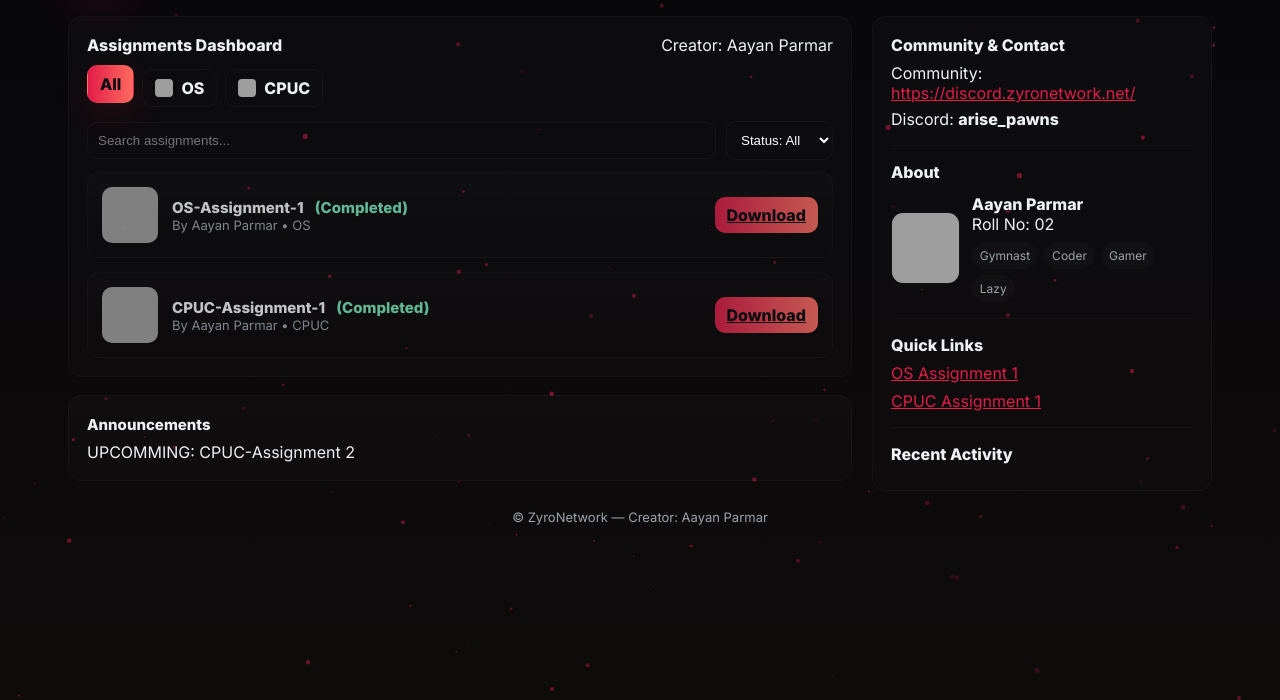
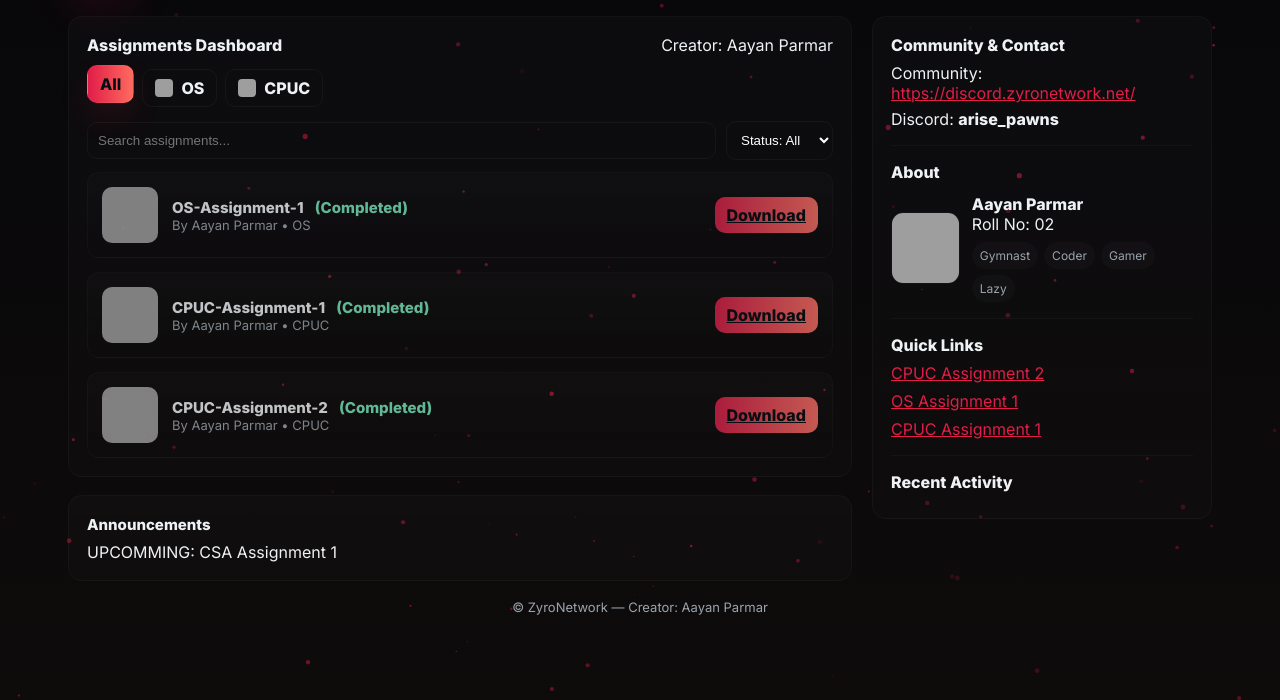
Before and after one commit to AustinKarasu/AayanPortfilio, a plain HTML site: page index.html in a window 1280 px wide. Shown: the part 100-800 px from the top of the page. Drawn offline with Linux system fonts and the light colour scheme; grey boxes are pictures that could not be loaded.

Commit message:
Update index.html

```diff
--- a/index.html
+++ b/index.html
@@ -12,7 +12,6 @@
     }
     *{box-sizing:border-box}
     body{margin:0;font-family:Inter,system-ui;background:linear-gradient(180deg,#07070a,#0e0b0b);color:#eef2f4;min-height:100vh}
-
     .stage{padding:28px;max-width:1200px;margin:0 auto}
     header{display:flex;justify-content:space-between;align-items:center}
     .brand{display:flex;gap:14px;align-items:center}
@@ -20,51 +19,39 @@
     .logo img{max-width:85%;max-height:85%;object-fit:contain}
     h1{margin:0;font-size:20px}
     .subtitle{color:var(--muted);font-size:13px}
-
     .announce{background:rgba(225,29,72,0.06);color:var(--accent);padding:8px 12px;border-radius:10px;font-weight:700}
-
     .grid{display:grid;grid-template-columns:1fr 340px;gap:20px;margin-top:20px}
-
     .card{background:linear-gradient(180deg,rgba(255,255,255,0.02),rgba(255,255,255,0.01));padding:18px;border-radius:14px;border:1px solid rgba(255,255,255,0.03)}
-
     .tabs{display:flex;gap:8px;margin:14px 0}
     .tab{display:flex;align-items:center;gap:8px;padding:8px 12px;border-radius:10px;cursor:pointer;font-weight:700;border:1px solid rgba(255,255,255,0.04);background:transparent;transition:all .18s}
     .tab img{width:18px;height:18px;border-radius:4px}
     .tab.active{background:linear-gradient(90deg,var(--accent),var(--accent-2));color:#061014;transform:translateY(-4px);box-shadow:0 14px 30px rgba(225,29,72,0.12)}
-
     .controls{display:flex;gap:10px;align-items:center;margin-bottom:12px}
     .search{flex:1}
     .search input{width:100%;padding:10px;border-radius:10px;border:1px solid rgba(255,255,255,0.04);background:transparent;color:#fff}
     .filter select{padding:10px;border-radius:10px;border:1px solid rgba(255,255,255,0.04);background:transparent;color:#fff}
-
     .assign-list{display:grid;gap:14px}
     .assign{display:flex;justify-content:space-between;align-items:center;padding:14px;border-radius:12px;background:linear-gradient(180deg,rgba(255,255,255,0.02),transparent);border:1px solid rgba(255,255,255,0.03);transition:transform .22s ease,box-shadow .22s ease}
     .assign:hover{transform:translateY(-8px);box-shadow:0 28px 60px rgba(0,0,0,0.6)}
     .assign.completed{opacity:0.8;filter:grayscale(.1)}
-
     .left{display:flex;gap:14px;align-items:center}
     .badge-img{width:56px;height:56px;border-radius:10px;background:rgba(255,255,255,0.02);display:flex;align-items:center;justify-content:center;overflow:hidden;transition:transform .25s ease, box-shadow .25s ease}
     .badge-img img{width:100%;height:100%;object-fit:cover;transition:transform .25s ease}
     .assign:hover .badge-img{transform:scale(1.1);box-shadow:0 0 14px rgba(225,29,72,0.4)}
     .assign:hover .badge-img img{transform:scale(1.15)}
-
     .meta{font-size:15px;font-weight:700}
     .sub{color:var(--muted);font-size:13px}
-
     .actions{display:flex;gap:10px;align-items:center}
     .btn{padding:8px 12px;border-radius:10px;border:0;font-weight:700;cursor:pointer}
     .btn.download{background:linear-gradient(90deg,var(--accent),var(--accent-2));color:#061014}
     .btn.ghost{background:transparent;border:1px solid rgba(255,255,255,0.04);color:var(--muted)}
-
     .sidebar .card{position:sticky;top:24px}
     .profile{display:flex;gap:12px;align-items:center;margin-top:12px}
     .avatar{width:72px;height:72px;border-radius:12px;overflow:hidden;border:1px solid rgba(255,255,255,0.03)}
     .avatar img{width:100%;height:100%;object-fit:cover}
     .tags{display:flex;gap:6px;flex-wrap:wrap;margin-top:8px}
     .tag{background:rgba(255,255,255,0.02);padding:6px 8px;border-radius:999px;font-size:12px;color:var(--muted)}
-
     footer{text-align:center;color:var(--muted);margin:18px 0;font-size:13px}
-
     @media (max-width:920px){.grid{grid-template-columns:1fr}.tab img{display:none}}
   </style>
 </head>
@@ -79,7 +66,7 @@
           <div class="subtitle" id="typing">Computer Engg: Assignments — 3rd Sem</div>
         </div>
       </div>
-      <div class="announce">New: OS Assignment-1</div>
+      <div class="announce">New: CPUC Assignment-2</div>
     </header>
 
     <div class="grid">
@@ -108,7 +95,7 @@
 
         <div class="card">
           <strong style="font-size:15px">Announcements</strong>
-          <div class="small" style="margin-top:8px">UPCOMMING: CPUC-Assignment 2</div>
+          <div class="small" style="margin-top:8px">UPCOMMING: CSA Assignment 1</div>
         </div>
       </section>
 
@@ -139,6 +126,7 @@
 
           <strong>Quick Links</strong>
           <div class="linklist" style="margin-top:8px;display:flex;flex-direction:column;gap:8px">
+            <a href="./CPUC-Assignment-2.pdf" download style="color:var(--accent)">CPUC Assignment 2</a>
             <a href="./OS_Assignment1.pdf" download style="color:var(--accent)">OS Assignment 1</a>
             <a href="./CPUC-Assignment-1.pdf" download style="color:var(--accent)">CPUC Assignment 1</a>
           </div>
@@ -166,7 +154,8 @@
     const STORAGE_KEY = 'zyro_assign_v3';
     let assignments = [
       {id:'os-1',title:'OS-Assignment-1',subject:'OS',file:'./OS_Assignment1.pdf',completed:true},
-      {id:'cpuc-1',title:'CPUC-Assignment-1',subject:'CPUC',file:'./CPUC-Assignment-1.pdf',completed:true}
+      {id:'cpuc-1',title:'CPUC-Assignment-1',subject:'CPUC',file:'./CPUC-Assignment-1.pdf',completed:true},
+      {id:'cpuc-2',title:'CPUC-Assignment-2',subject:'CPUC',file:'./CPUC-Assignment-2.pdf',completed:true}
     ];
 
     const activity = JSON.parse(localStorage.getItem('zyro_act_v3')||'[]');
@@ -175,17 +164,17 @@
     let activeSubject = 'All';
     function switchTab(e){ document.querySelectorAll('.tab').forEach(t=>t.classList.remove('active')); e.currentTarget.classList.add('active'); activeSubject = e.currentTarget.dataset.subject; renderList(); }
 
-    function renderList(){ const list = document.getElementById('assignList'); list.innerHTML=''; const q = (document.getElementById('search')?.value||'').trim().toLowerCase(); const status = document.getElementById('status').value; assignments.filter(a=> (activeSubject==='All' || a.subject===activeSubject) && (q==='' || a.title.toLowerCase().includes(q) || a.subject.toLowerCase().includes(q)) ).filter(a=> status==='all' || (status==='completed' && a.completed)).forEach(a=>{ const div=document.createElement('div'); div.className='assign completed'; let icon = a.subject==='OS'?'<img src="https://i.postimg.cc/wxXsBnyj/os.webp" alt="os">':a.subject==='CPUC'?'<img src="https://i.postimg.cc/rsMsWF0F/cpuc.png" alt="cpuc">':'<div style=\"width:100%;height:100%;display:flex;align-items:center;justify-content:center;color:var(--accent);font-weight:800\">'+a.subject[0]+'</div>';
+    function renderList(){ const list = document.getElementById('assignList'); list.innerHTML=''; const q = (document.getElementById('search')?.value||'').trim().toLowerCase(); const status = document.getElementById('status').value; assignments.filter(a=> (activeSubject==='All' || a.subject===activeSubject) && (q==='' || a.title.toLowerCase().includes(q) || a.subject.toLowerCase().includes(q)) ).filter(a=> status==='all' || (status==='completed' && a.completed)).forEach(a=>{ const div=document.createElement('div'); div.className='assign completed'; let icon = a.subject==='OS'?'<img src="https://i.postimg.cc/wxXsBnyj/os.webp" alt="os">':a.subject==='CPUC'?'<img src="https://i.postimg.cc/rsMsWF0F/cpuc.png" alt="cpuc">':'<div style="width:100%;height:100%;display:flex;align-items:center;justify-content:center;color:var(--accent);font-weight:800">'+a.subject[0]+'</div>';
       div.innerHTML = `
-        <div class=\"left\">
-          <div class=\"badge-img\">${icon}</div>
+        <div class="left">
+          <div class="badge-img">${icon}</div>
           <div>
-            <div class=\"meta\">${a.title} <span style=\"color:#6ee7b7;font-weight:700;margin-left:8px\">(Completed)</span></div>
-            <div class=\"sub\">By ${a.by||'Aayan Parmar'} • ${a.subject}</div>
+            <div class="meta">${a.title} <span style="color:#6ee7b7;font-weight:700;margin-left:8px">(Completed)</span></div>
+            <div class="sub">By ${a.by||'Aayan Parmar'} • ${a.subject}</div>
           </div>
         </div>
-        <div class=\"actions\">
-          <a class=\"btn download\" href=\"${a.file}\" download>Download</a>
+        <div class="actions">
+          <a class="btn download" href="${a.file}" download>Download</a>
         </div>
       `; list.appendChild(div); }); }
 
```
